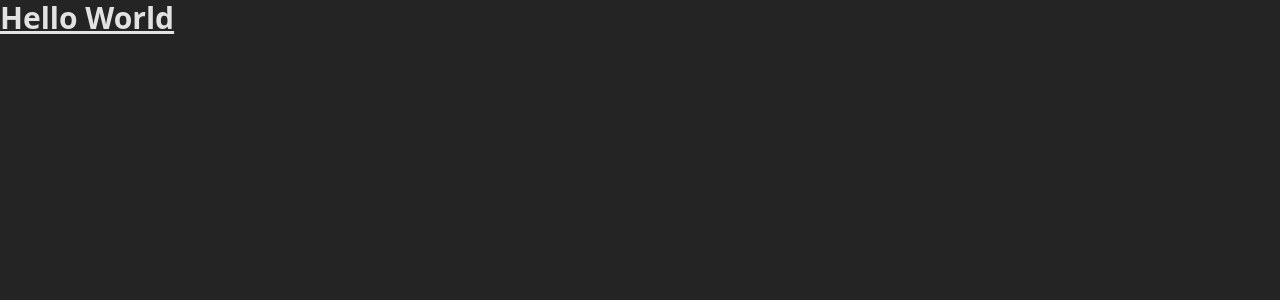
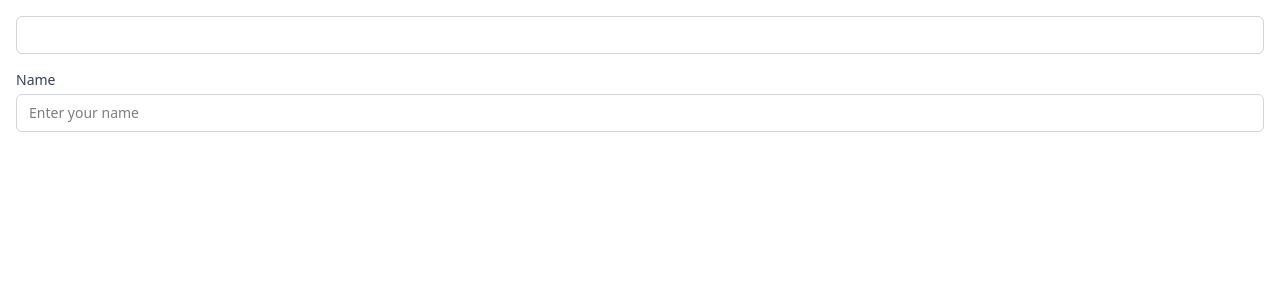
Before and after one commit to hotdog1004/ui-pattern-playground, a React (Vite) app: page / in a window 1280 px wide. Shown: the top 300 px of the page. Built offline with nearby package versions, Linux system fonts and the light colour scheme.

Commit message:
feat: 기본 텍스트필드, 폼텍스트필드 추가

```diff
--- a/src/App.tsx
+++ b/src/App.tsx
@@ -1,10 +1,12 @@
+import { FormTextField } from "./ui/textField/FormTextField";
+import { TextField } from "./ui/textField/TextField";
+
 function App() {
   return (
-    <>
-      <div className="text-3xl font-bold underline">
-        <h1>Hello World</h1>
-      </div>
-    </>
+    <div className="flex flex-col gap-4 p-4">
+      <TextField />
+      <FormTextField label="Name" placeholder="Enter your name" />
+    </div>
   );
 }
 
--- a/src/index.css
+++ b/src/index.css
@@ -6,8 +6,8 @@
   font-weight: 400;
 
   color-scheme: light dark;
-  color: rgba(255, 255, 255, 0.87);
-  background-color: #242424;
+  color: black;
+  background-color: white;
 
   font-synthesis: none;
   text-rendering: optimizeLegibility;
--- /dev/null
+++ b/src/ui/textField/FormTextField.tsx
@@ -0,0 +1,45 @@
+import type { InputHTMLAttributes } from "react";
+
+type FormTextFieldProps = InputHTMLAttributes<HTMLInputElement> & {
+  label?: string;
+  error?: string;
+  helperText?: string;
+};
+
+export const FormTextField = ({
+  label,
+  error,
+  helperText,
+  id,
+  className,
+  ...props
+}: FormTextFieldProps) => {
+  const inputId = id ?? `textfield-${Math.random().toString(36).slice(2, 9)}`;
+
+  return (
+    <div className="flex flex-col gap-1">
+      {label && (
+        <label htmlFor={inputId} className="text-sm font-medium text-gray-700">
+          {label}
+        </label>
+      )}
+      <input
+        id={inputId}
+        className={`w-full rounded-md border px-3 py-2 text-sm outline-none transition
+          ${
+            error
+              ? "border-red-500 focus:ring-red-500"
+              : "border-gray-300 focus:border-blue-500 focus:ring-blue-500"
+          }
+          ${className}
+        `}
+        {...props}
+      />
+      {error ? (
+        <p className="text-xs text-red-500">{error}</p>
+      ) : helperText ? (
+        <p className="text-xs text-gray-500">{helperText}</p>
+      ) : null}
+    </div>
+  );
+};
--- /dev/null
+++ b/src/ui/textField/TextField.tsx
@@ -0,0 +1,15 @@
+import type { InputHTMLAttributes } from "react";
+
+type TextFieldProps = InputHTMLAttributes<HTMLInputElement>;
+
+export const TextField = ({ className, ...props }: TextFieldProps) => {
+  return (
+    <div>
+      <input
+        type="text"
+        className={`w-full rounded-md border border-gray-300 px-3 py-2 text-sm focus:border-blue-500  outline-none transition ${className}`}
+        {...props}
+      />
+    </div>
+  );
+};
```
